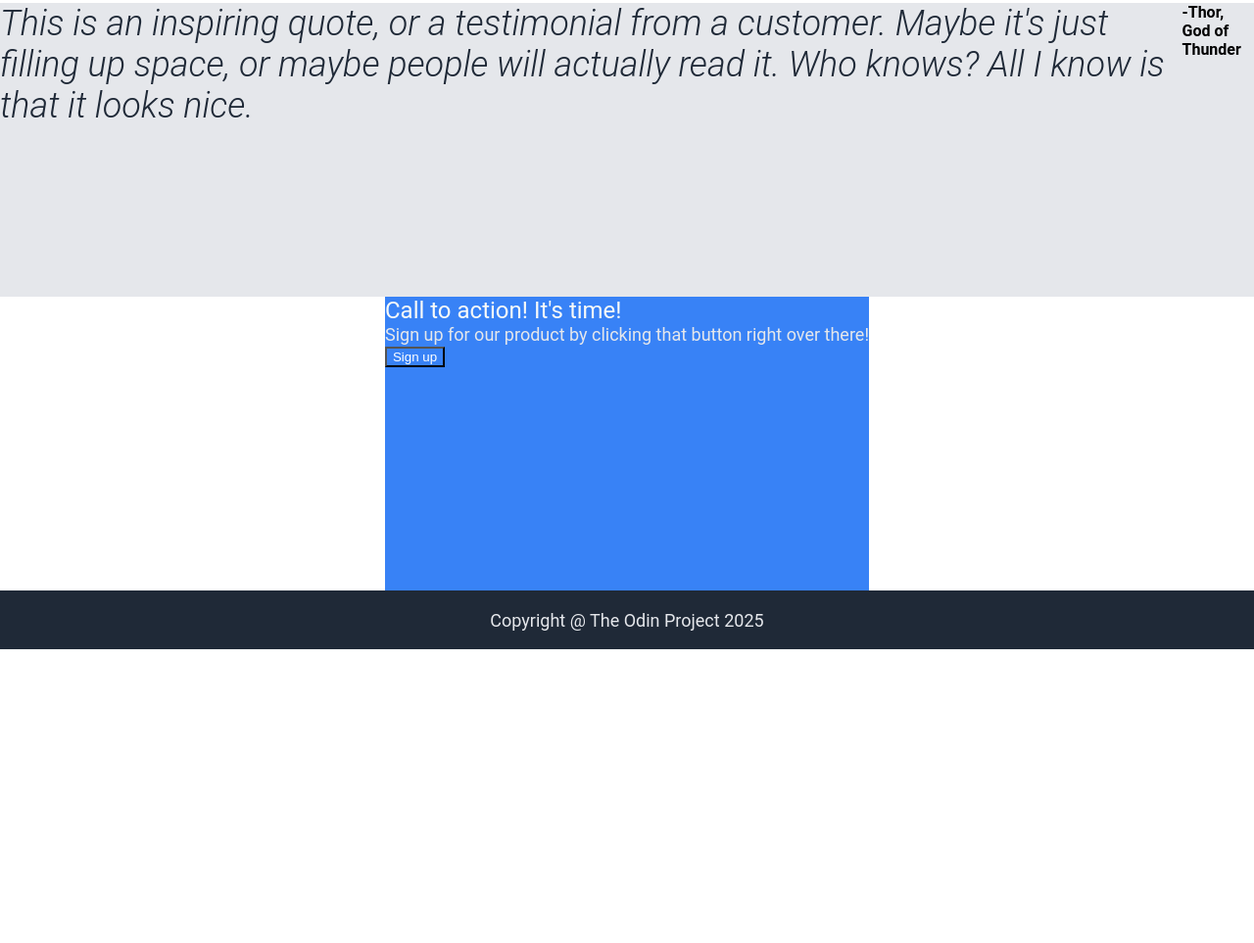
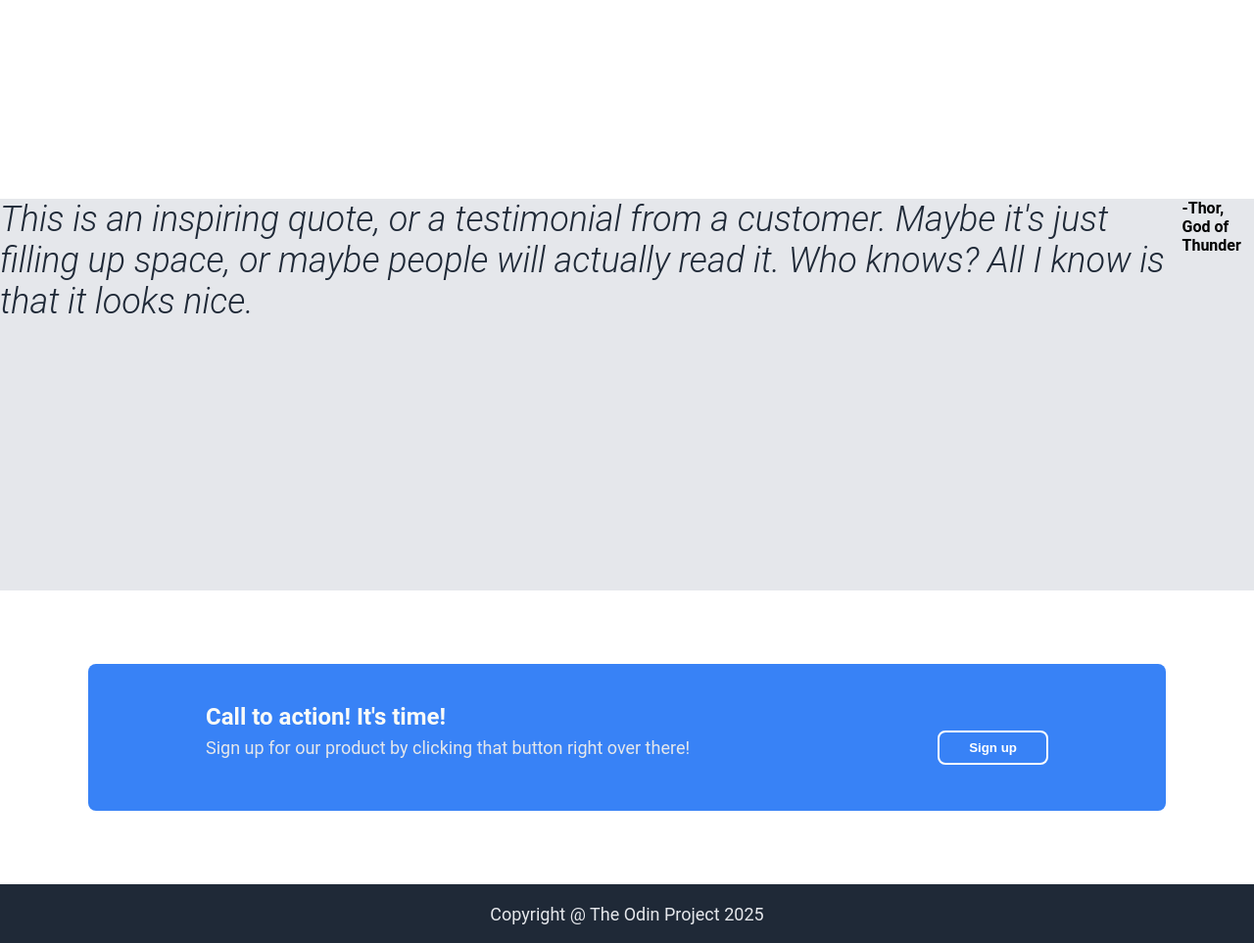
Before and after one commit to VanemWolf/Project, a plain HTML site: page index.html in a window 1280 px wide. Shown: the part 597-1560 px from the top of the page at 98% size. Before the commit the page ends 1260 px from the top, so only its background shows below. Drawn offline with Linux system fonts and the light colour scheme.

Commit message:
completed section four added padding and chnages to text and button

```diff
--- a/index.html
+++ b/index.html
@@ -49,8 +49,7 @@
     <div class="forth">
         <div class="box">
             <div class="header">Call to action! It's time!</div>
-            <div class="text">Sign up for our product by clicking that button right over there!</div>
-            <button class="button">Sign up</button>
+            <div class="text">Sign up for our product by clicking that button right over there!<button class="button">Sign up</button></div>
         </div>
     </div>
 
--- a/style.css
+++ b/style.css
@@ -1,3 +1,6 @@
+* {
+    box-sizing: border-box;
+}
 body {
     display: flex;
     flex-direction: column;
@@ -9,7 +12,7 @@ body {
 .first {
     background-color: #1f2937;
     display: flex;
-    height: 300px;
+    height: 400px;
     width: auto;
 }
 
@@ -27,6 +30,7 @@ body {
 .header {
     font-size: 24px;
     color: #F9FAF8;
+    font-weight: bold;
 }
 
 ul {
@@ -42,12 +46,15 @@ ul {
  .button {
     background-color: #3882F6;
     color: white;
+    padding: 8px;
+    border-radius: 8px;
+    font-weight: bold;
  }
 
  .second {
     text-align: center;
     display: block;
-    height: 300px;
+    height: 400px;
  }
 
  .title {
@@ -65,7 +72,7 @@ ul {
 .third {
     display: flex;
     background-color: #E5E7EB;
-    height: 300px;
+    height: 400px;
 }
 
 .third .text{
@@ -83,10 +90,27 @@ ul {
     display: flex;
     justify-content: center;
     height: 300px;
+    align-items: center;
+
 }
 
 .box {
     background-color: #3882F6;
+    height: 150px;
+    width: 1100px;
+    border-radius: 8px;
+    padding: 40px 120px;
+}
+
+.forth .button {
+    border: 2px solid white;
+    padding: 8px 30px;
+}
+
+.forth .text {
+    display: flex;
+    align-items: center;
+    justify-content: space-between;
 }
 
 .footer {
```
